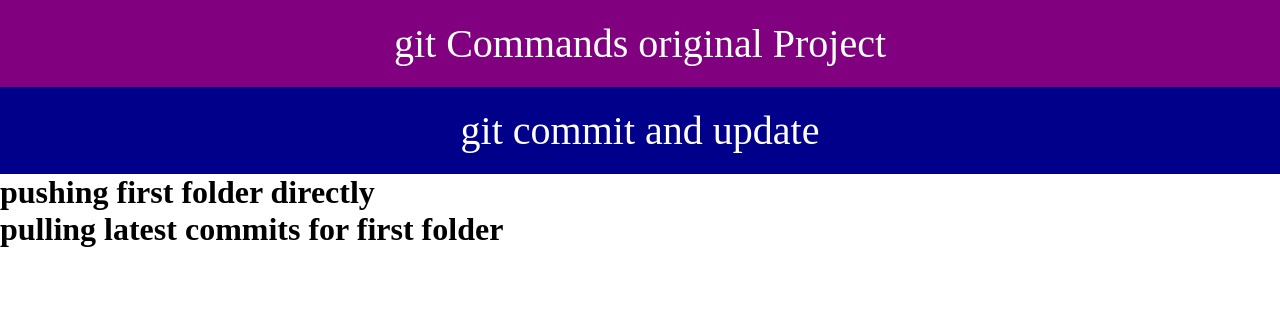
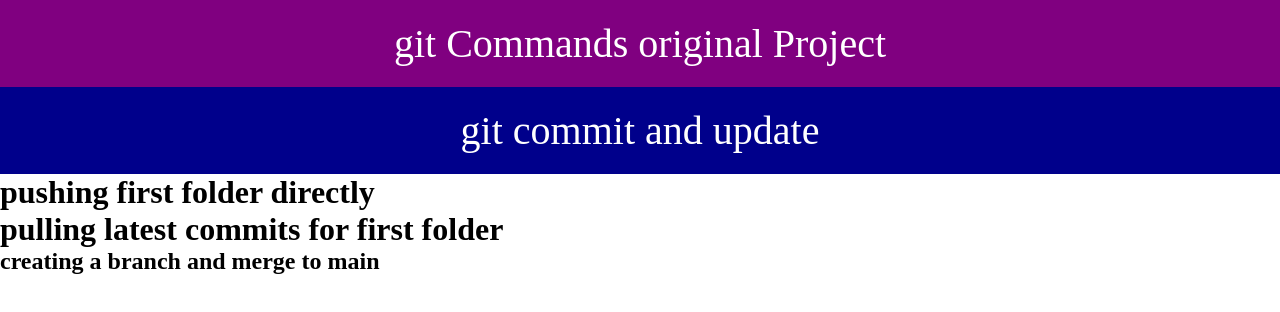
Before and after one commit to CadisEtramaRai/git-github-commands, a plain HTML site: page index.html in a window 1280 px wide. Drawn offline with Linux system fonts and the light colour scheme.

Commit message:
merging branch to main

```diff
--- a/index.html
+++ b/index.html
@@ -30,5 +30,6 @@
     <div class="second">git commit and update</div>
     <h1>pushing first folder directly</h1>
     <h1>pulling latest commits for first folder</h1>
+    <h2>creating a branch and merge to main</h2>
   </body>
 </html>
```
